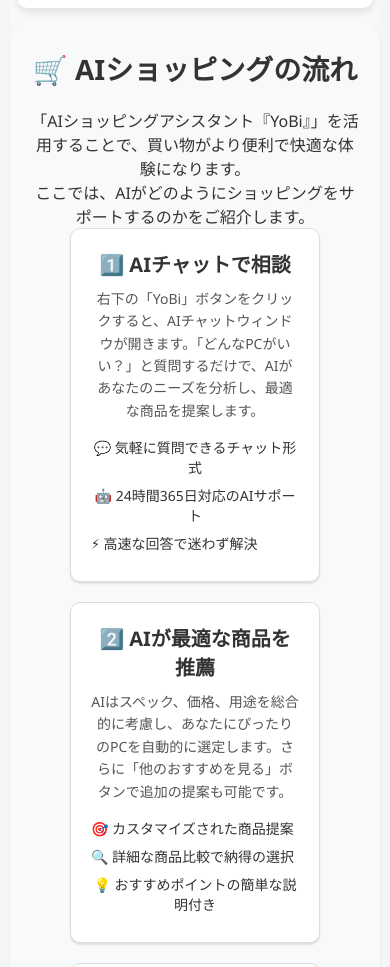
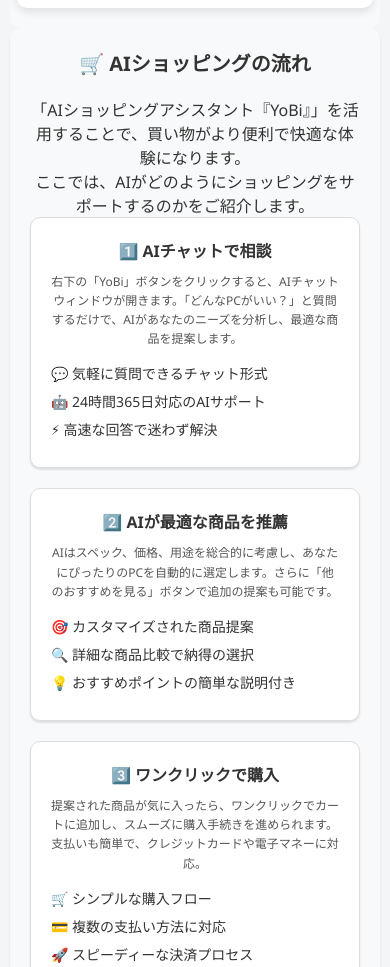
Before and after one commit to the-tsukasa/AI-Shopping-Assistant-MVC, a website: page public/index.html in a window 390 px wide. Shown: the part 4014-4981 px from the top of the page. Drawn offline with Linux system fonts and the light colour scheme.

Commit message:
Update index.css

```diff
--- a/public/css/index.css
+++ b/public/css/index.css
@@ -283,6 +283,7 @@
   }
 }
 
+
 /* --- 3. 新製品ニュース (news-section) --- */
 .news-section {
   text-align: center;
@@ -389,6 +390,7 @@
   box-shadow: 0 2px 2px rgba(0, 0, 0, 0.1);
   text-align: center;
 }
+
 .ai-shopping h2 {
   font-size: 28px;
   margin-bottom: 20px;
@@ -400,37 +402,43 @@
   gap: 20px;
   justify-content: center;
 }
+
 .step-module {
   background-color: #ffffff;
   border: 1px solid #ddd;
   border-radius: 10px;
   box-shadow: 0 2px 2px rgba(0, 0, 0, 0.1);
   padding: 20px;
-  width: 250px;
+  width: 22%;  /* 默认四列布局 */
   transition: transform 0.3s ease, box-shadow 0.3s ease;
   cursor: pointer;
 }
+
 .step-module:hover {
   transform: translateY(-8px);
-  box-shadow: 0 2px 2px rgba(0, 0, 0, 0.2);
+  box-shadow: 0 4px 4px rgba(0, 0, 0, 0.2);
 }
+
 .step-module h3 {
   font-size: 20px;
   color: #333;
   margin-bottom: 10px;
 }
+
 .step-module p {
   font-size: 14px;
   color: #555;
   line-height: 1.6;
   margin-bottom: 15px;
 }
-step-module ul {
+
+.step-module ul {
   list-style: none;
   padding: 0;
   margin: 0;
   text-align: left;
 }
+
 .step-module li {
   margin-bottom: 8px;
   font-size: 14px;
@@ -438,3 +446,41 @@ step-module ul {
   align-items: center;
   gap: 8px;
 }
+
+/* ============== 平板和大屏手机适配（≤ 768px） ============== */
+@media screen and (max-width: 768px) {
+  .step-module {
+    width: 45%;  /* 每行显示两列 */
+  }
+
+  .ai-shopping h2 {
+    font-size: 24px;
+  }
+
+  .step-module h3 {
+    font-size: 18px;
+  }
+
+  .step-module p {
+    font-size: 13px;
+  }
+}
+
+/* ============== 小屏手机适配（≤ 480px） ============== */
+@media screen and (max-width: 480px) {
+  .step-module {
+    width: 100%;  /* 每行显示一列 */
+  }
+
+  .ai-shopping h2 {
+    font-size: 20px;
+  }
+
+  .step-module h3 {
+    font-size: 16px;
+  }
+
+  .step-module p {
+    font-size: 12px;
+  }
+}
```
